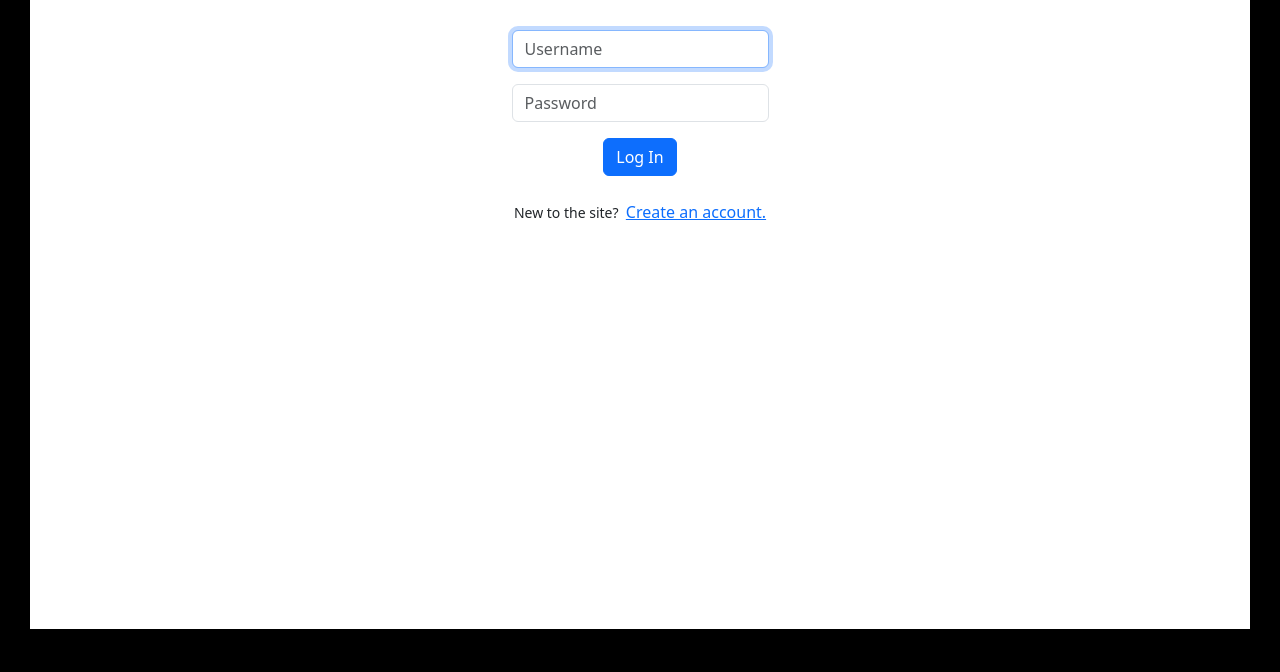
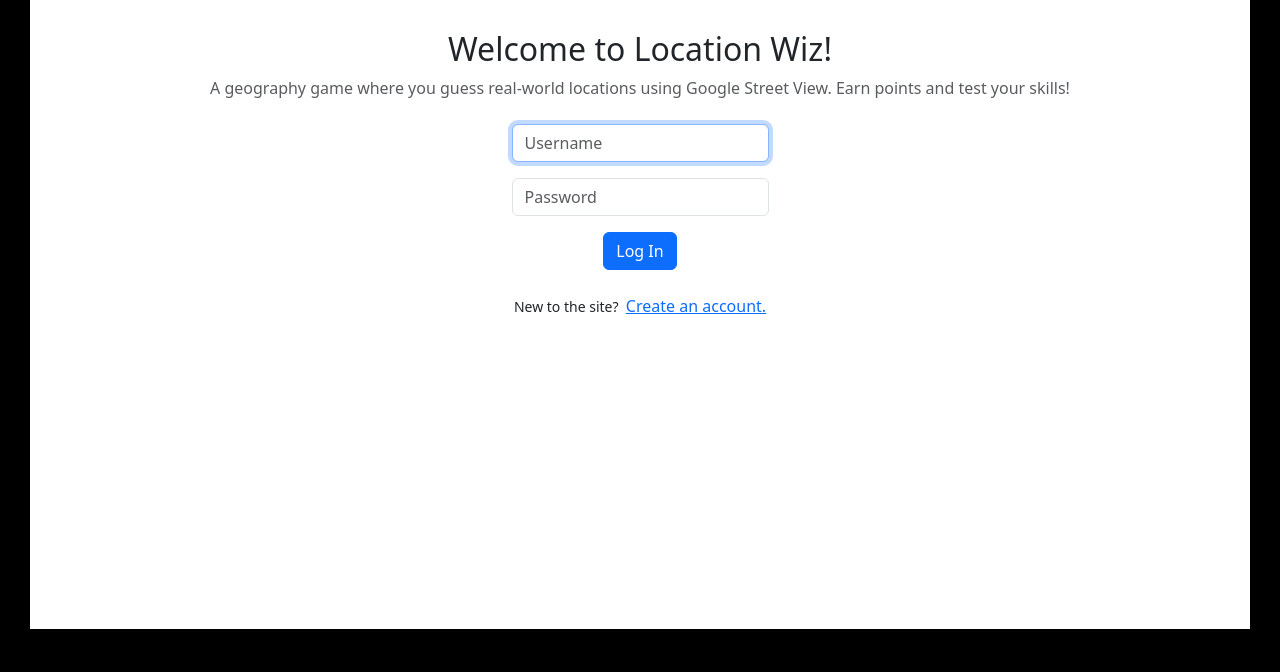
Before and after one commit to jfernando-work/Location_Wiz, a Flask app: page /login in a window 1280 px wide. Shown: the part 128-800 px from the top of the page. Run offline with Flask 3, Linux system fonts and the light colour scheme.

Commit message:
adding descriptiono to the login

```diff
--- a/templates/login.html
+++ b/templates/login.html
@@ -9,6 +9,11 @@
     <div class="index-containers">
       <div class="row">
         <div class="col">
+
+          <div class="text-center mb-4">
+            <h2>Welcome to Location Wiz!</h2>
+            <p class="text-muted">A geography game where you guess real-world locations using Google Street View. Earn points and test your skills!</p>
+          </div>
 
           <form action="/login" method="post">
             <div class="mb-3">
```
